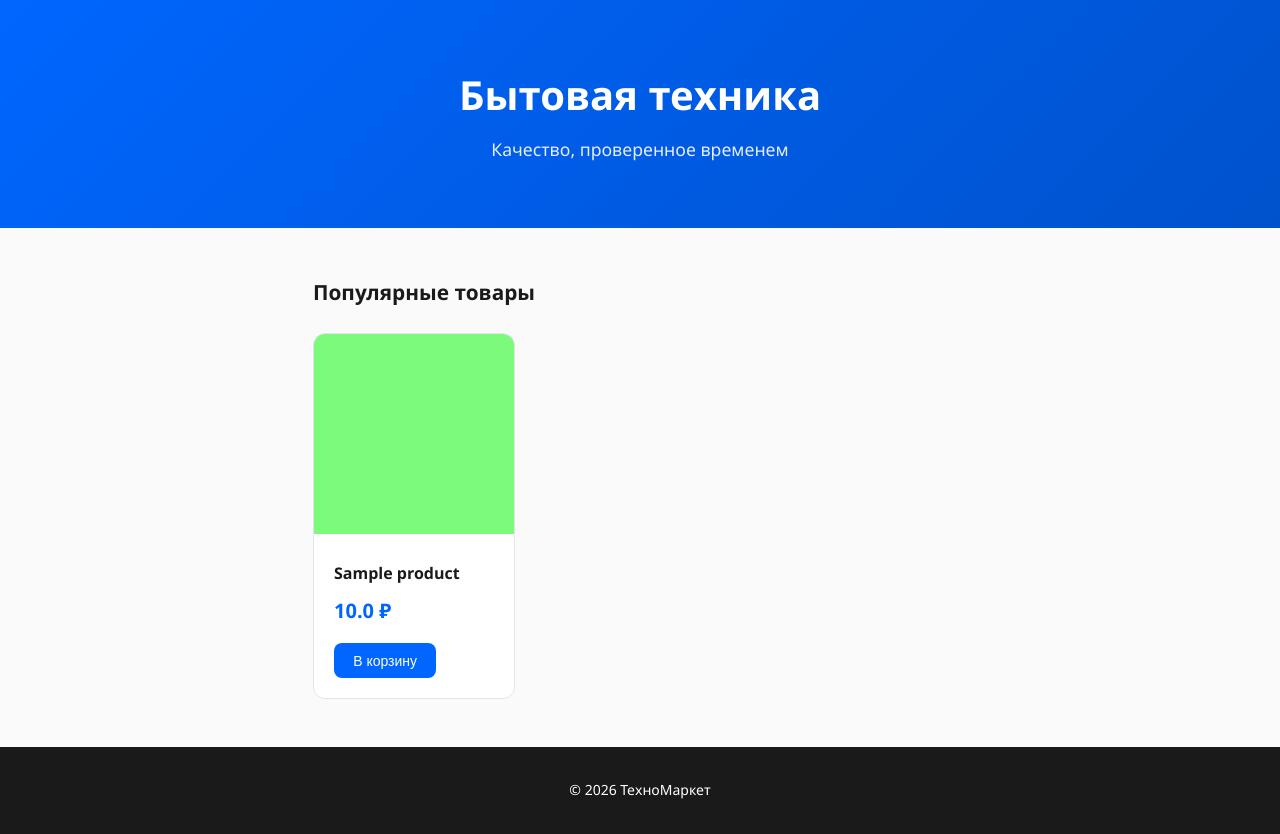
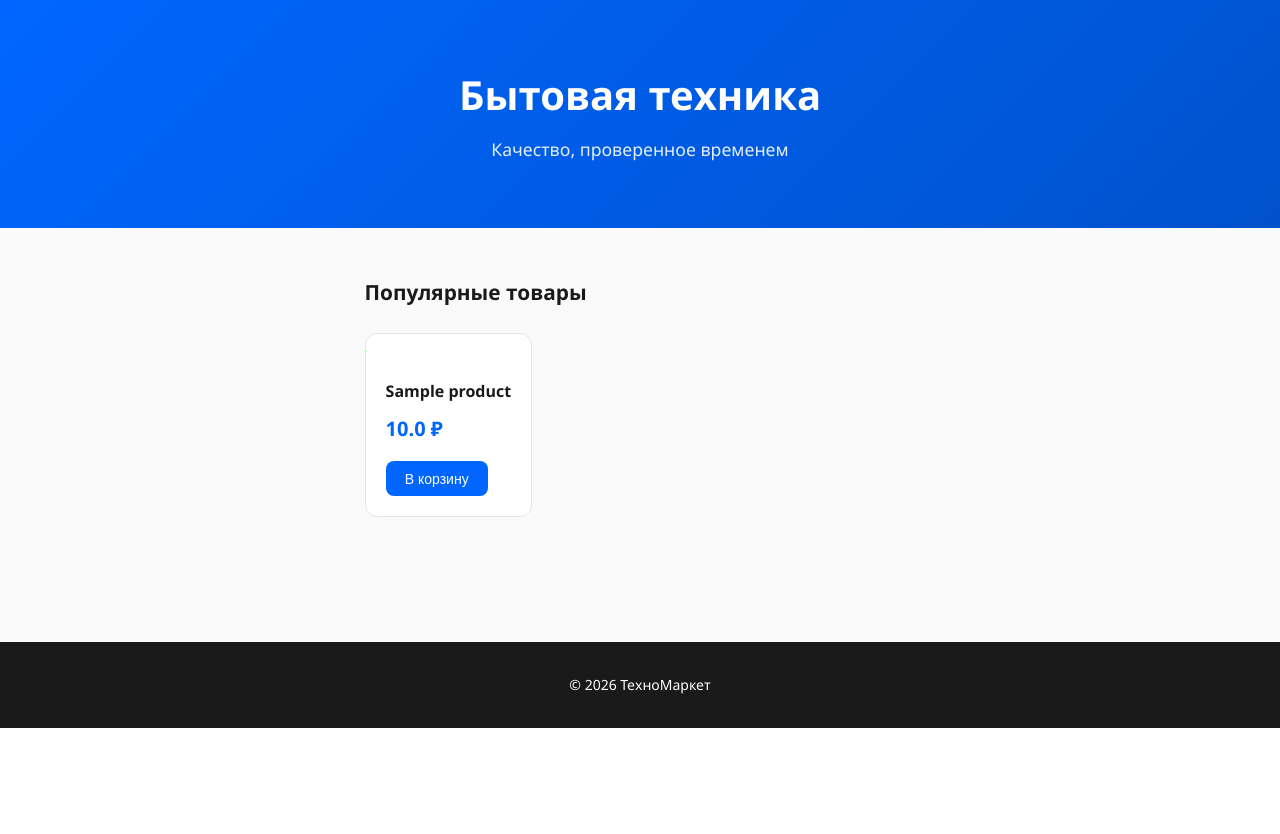
Before and after one commit to kovalphish/cursovayadanil3, a Flask app: page / in a window 1280 px wide. Shown: the part 72-906 px from the top of the page. After the commit the page ends 800 px from the top, so only its background shows below. Run offline with Flask 3, Linux system fonts and the light colour scheme; tables that the repository leaves empty hold one stand-in row (values such as "Sample post").

Commit message:
Update index.html

```diff
--- a/templates/index.html
+++ b/templates/index.html
@@ -75,7 +75,7 @@
         <div class="products-grid">
             {% for product in products %}
             <article class="product-card">
-                <img src="{{ url_for('static', filename='uploads/' + product.image) }}" alt="{{ product.name }}" class="product-image" onerror="this.src='https://via.placeholder.com/280x200?text=No+Image'">
+                <img src="{{ url_for('get_image', filename=product.image) }}">
                 <div class="product-info">
                     <h3 class="product-name">{{ product.name }}</h3>
                     <div class="product-price">{{ product.price }} ₽</div>
```
